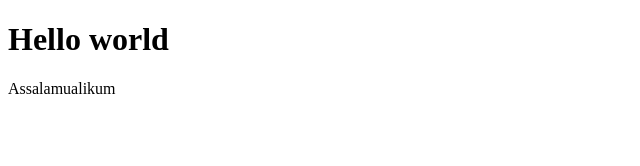
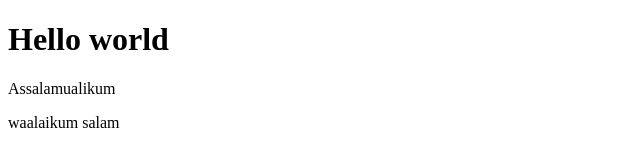
Before and after one commit to Programmer-DN-x-PIT/latihan3-repo, a plain HTML site: page index.html in a window 1280 px wide. Shown: the whole page, without its empty margins (0-640 px from the left). Drawn offline with Linux system fonts and the light colour scheme.

Commit message:
menambahkan text.

```diff
--- a/index.html
+++ b/index.html
@@ -8,5 +8,6 @@
 <body>
     <h1>Hello world</h1>
     <p>Assalamualikum</p>
+    <p>waalaikum salam</p>
 </body>
 </html>
```
